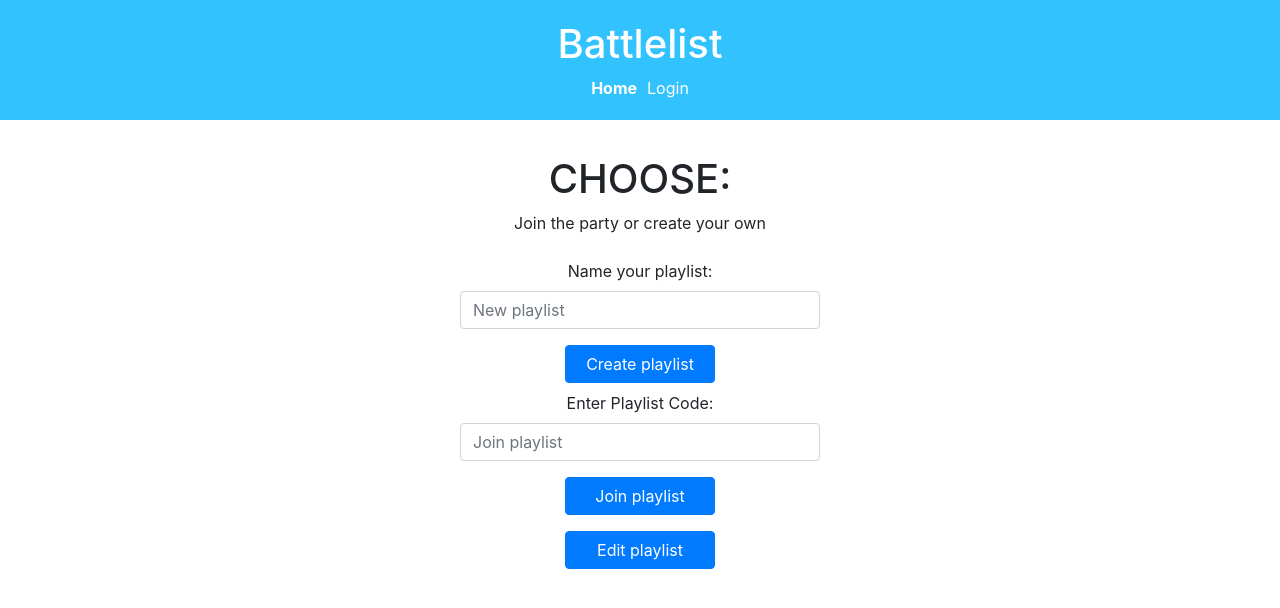
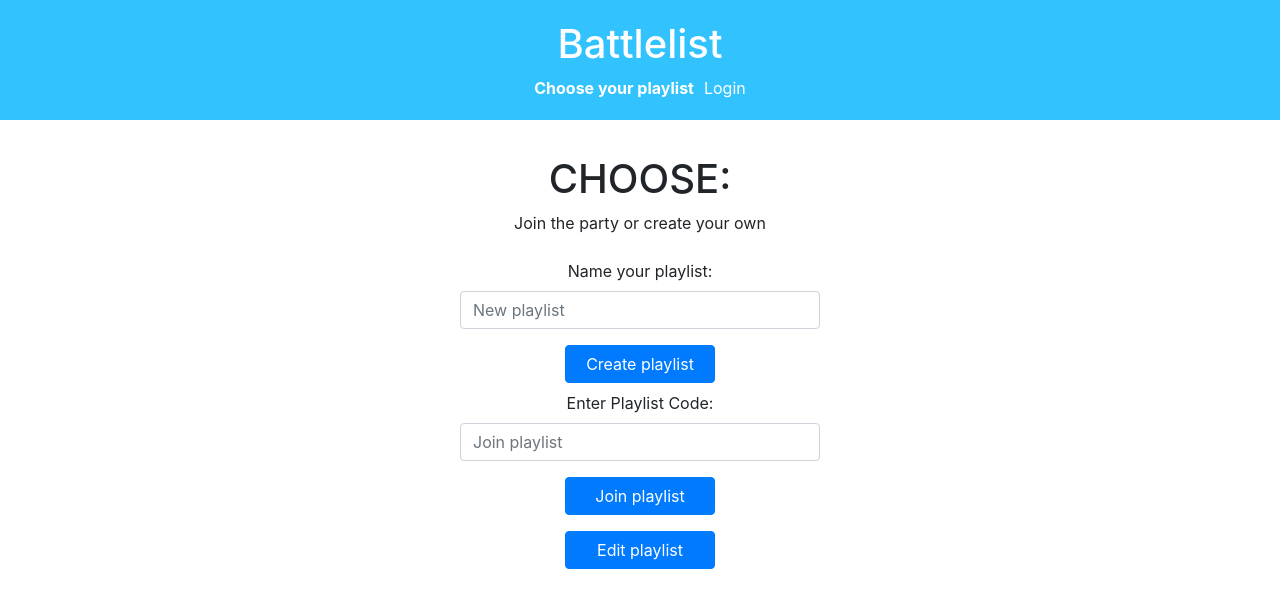
Before and after one commit to world-domination-enterprises/project_battlelist, a React (Create React App) app in the folder client/: page / in a window 1280 px wide. Shown: the top 608 px of the page. Built offline with nearby package versions, Linux system fonts and the light colour scheme; no server answers.

Commit message:
16th commit: more clean-up, new compoments for playlist selection

```diff
--- a/client/src/components/App.jsx
+++ b/client/src/components/App.jsx
@@ -1,6 +1,5 @@
 import React, { Component } from 'react';
 import { Route, Link, NavLink, Switch } from 'react-router-dom';
-import Home from './pages/Home';
 import Login from './pages/Login';
 import LoginCallback from './pages/LoginCallback';
 import api from '../api';
@@ -26,7 +25,7 @@ class App extends Component {
       <div className="App">
         <header className="App-header">
           <h1 className="App-title">Battlelist</h1>
-          <NavLink exact to="/" >Home</NavLink>
+          <NavLink exact to="/" >Choose your playlist</NavLink>
           {api.isLoggedIn() && <NavLink exact to="/profile" >Profile</NavLink>}
           {!api.isLoggedIn() && <NavLink to="/login">Login</NavLink>}
           {api.isLoggedIn() && <Link to="/" onClick={(e) => this.handleLogoutClick(e)}>Logout</Link>}
--- a/client/src/components/pages/ChoosePlaylist.jsx
+++ b/client/src/components/pages/ChoosePlaylist.jsx
@@ -60,7 +60,7 @@ export default class ChoosePlaylist extends Component {
         console.log('TCL: ChoosePlaylist -> componentDidMount -> user', user)
         this.setState({
           _playlistCreator: user._id,
-          _playlistEditor: user._id
+          _playlistEditor: user._id,
         })
       })
   }
```
Also changed, not shown: client/src/components/CreatePlaylist.jsx (added, +11 -0 lines), client/src/components/EditPlaylist.jsx (added, +11 -0 lines), client/src/components/JoinPlaylist.jsx (added, +11 -0 lines), client/_trash/Home.jsx (renamed from client/src/components/pages/Home.jsx).
